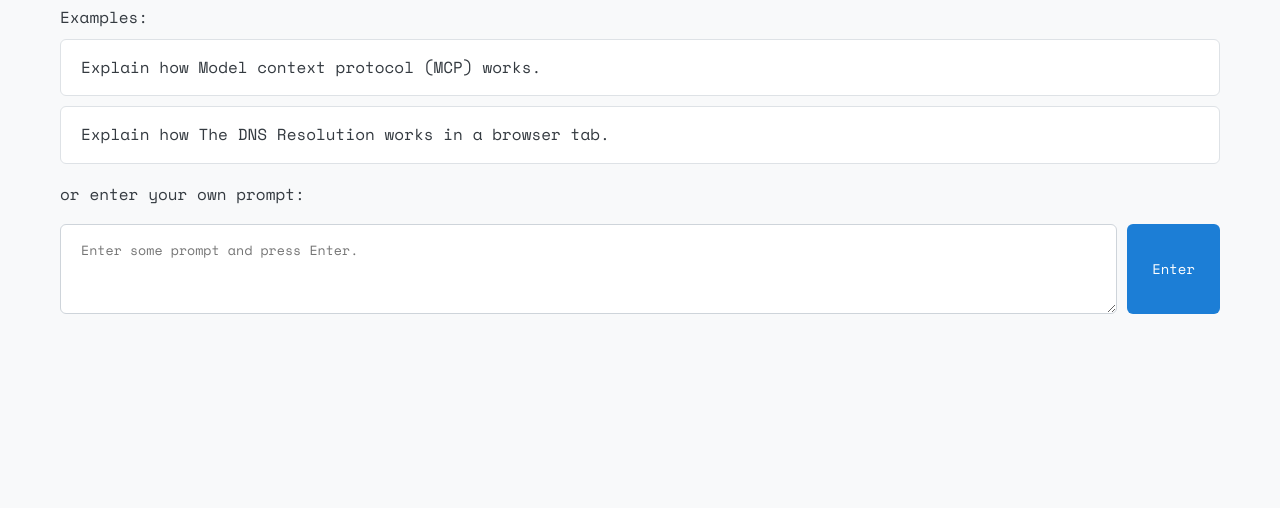
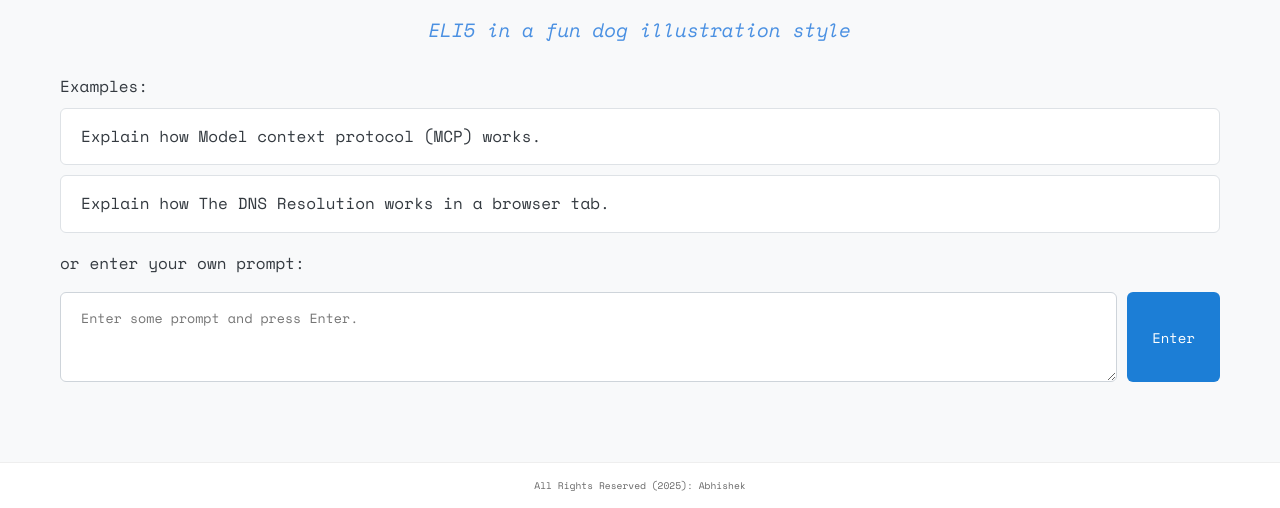
Before and after one commit to Abhishek627/DogGPT, a website built with Vite: page index.html in a window 1280 px wide. Shown: the part 292-800 px from the top of the page. Built offline with nearby package versions, Linux system fonts and the light colour scheme; no server answers.

Commit message:
add tagline and footer

```diff
--- a/index.html
+++ b/index.html
@@ -9,6 +9,7 @@
 <div class="container">
   <h1>DogGPT</h1>
   <img src="resources/doggpt.png" alt="DogGPT Logo" style="display:block;margin:0 auto;max-width:200px;" />
+  <p class="tagline" style="text-align: center; color: #4a90e2; font-size: 1.2em; margin: 10px 0 20px 0; font-style: italic;">ELI5 in a fun dog illustration style</p>
   <p>Examples:</p>
   <ul id="examples">
     <li>Explain how Model context protocol (MCP) works.</li>
@@ -24,5 +25,10 @@
   <div id="slideshow" hidden></div>
   <button id="downloadButton" style="display:none; background-color: green; color: white; padding: 10px; margin-top: 20px;">Download PDF</button>
 </div>
+
+<footer style="position: fixed; bottom: 0; left: 0; right: 0; text-align: center; padding: 15px; color: #666; border-top: 1px solid #eee; background: rgba(255, 255, 255, 0.9); font-size: 0.6em;">
+  All Rights Reserved (2025): Abhishek
+</footer>
+
 <link rel="stylesheet" href="index.css">
 <script src="index.tsx" type="module"></script>
```
